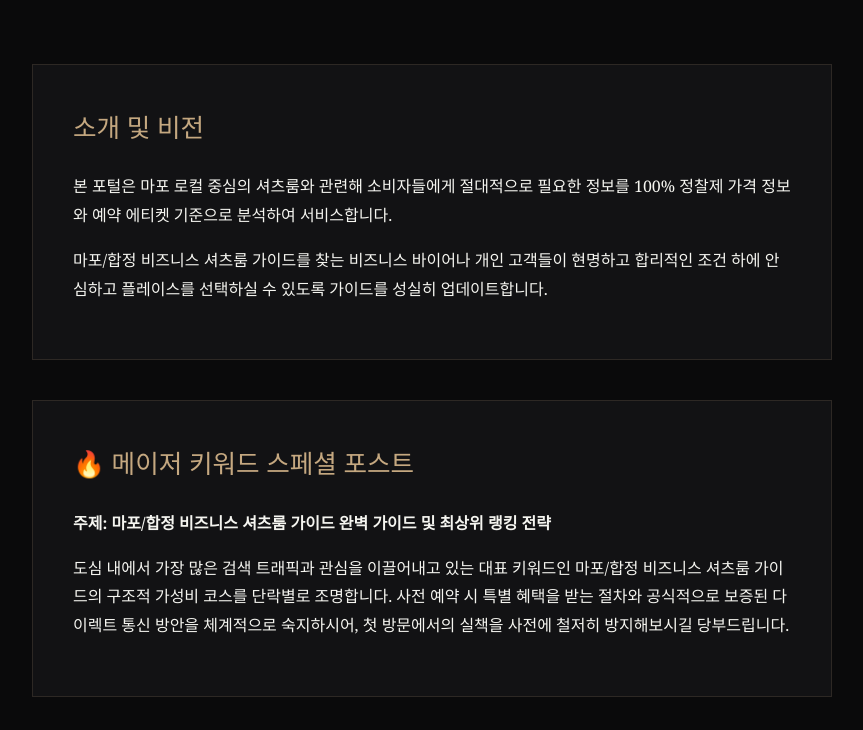
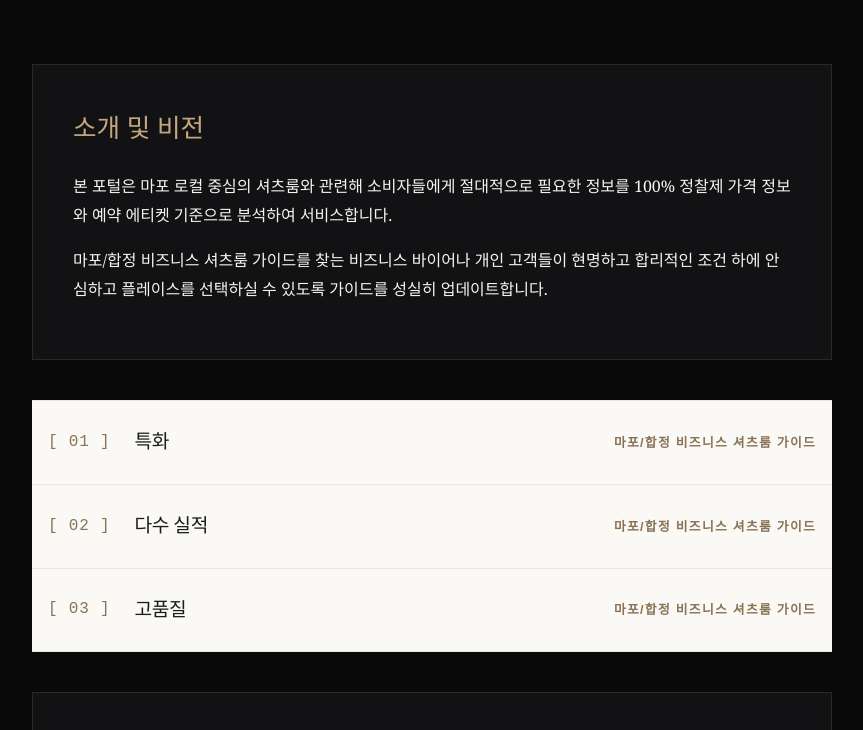
Before and after one commit to tidalhss-star/bp-t1-hwagog-sh, a plain HTML site: page index.html in a window 1280 px wide. Shown: the top 730 px of the page, without its empty margins (208-1071 px from the left). Drawn offline with Linux system fonts and the light colour scheme.

Commit message:
deploy: garbage-free snapshot 2026-05-26T00:02:32.027Z

```diff
--- a/index.html
+++ b/index.html
@@ -114,6 +114,8 @@
       text-align: right;
     }
   </style>
+<meta property="og:image" content="og-image.svg">
+<link rel="icon" type="image/svg+xml" href="favicon.svg">
 </head>
 <body>
   <div class="container">
@@ -124,6 +126,30 @@
       <p>본 포털은 마포 로컬 중심의 셔츠룸와 관련해 소비자들에게 절대적으로 필요한 정보를 100% 정찰제 가격 정보와 예약 에티켓 기준으로 분석하여 서비스합니다.</p>
       <p>마포/합정 비즈니스 셔츠룸 가이드를 찾는 비즈니스 바이어나 개인 고객들이 현명하고 합리적인 조건 하에 안심하고 플레이스를 선택하실 수 있도록 가이드를 성실히 업데이트합니다.</p>
     </section>
+
+<!-- SEO Visual 2: 셔츠룸 Cardless Editorial List -->
+<div class="seo-visual-cards" role="img" aria-label="마포/합정 비즈니스 셔츠룸 가이드 셔츠룸 — 강남 셔츠룸 정보"
+     style="display:flex;flex-direction:column;gap:0;margin:40px 0;border-top:1px solid #e5e5e0;border-bottom:1px solid #e5e5e0;background:#faf9f6">
+  <div style="display:flex;align-items:center;justify-content:space-between;padding:24px 16px;border-bottom:1px solid #e5e5e0;background:transparent">
+    <div style="display:flex;align-items:center;gap:24px">
+      <span style="font-family:monospace;font-size:1rem;color:#8a7355;letter-spacing:0.05em;font-weight:500">[ 01 ]</span>
+      <span style="font-family:serif;font-weight:400;font-size:1.2rem;color:#1c1c1e;letter-spacing:-0.02em">특화</span>
+    </div>
+    <span style="font-family:sans-serif;font-size:0.8rem;letter-spacing:0.1em;text-transform:uppercase;color:#8a7355;font-weight:600">마포/합정 비즈니스 셔츠룸 가이드</span>
+  </div><div style="display:flex;align-items:center;justify-content:space-between;padding:24px 16px;border-bottom:1px solid #e5e5e0;background:transparent">
+    <div style="display:flex;align-items:center;gap:24px">
+      <span style="font-family:monospace;font-size:1rem;color:#8a7355;letter-spacing:0.05em;font-weight:500">[ 02 ]</span>
+      <span style="font-family:serif;font-weight:400;font-size:1.2rem;color:#1c1c1e;letter-spacing:-0.02em">다수 실적</span>
+    </div>
+    <span style="font-family:sans-serif;font-size:0.8rem;letter-spacing:0.1em;text-transform:uppercase;color:#8a7355;font-weight:600">마포/합정 비즈니스 셔츠룸 가이드</span>
+  </div><div style="display:flex;align-items:center;justify-content:space-between;padding:24px 16px;border-bottom:none;background:transparent">
+    <div style="display:flex;align-items:center;gap:24px">
+      <span style="font-family:monospace;font-size:1rem;color:#8a7355;letter-spacing:0.05em;font-weight:500">[ 03 ]</span>
+      <span style="font-family:serif;font-weight:400;font-size:1.2rem;color:#1c1c1e;letter-spacing:-0.02em">고품질</span>
+    </div>
+    <span style="font-family:sans-serif;font-size:0.8rem;letter-spacing:0.1em;text-transform:uppercase;color:#8a7355;font-weight:600">마포/합정 비즈니스 셔츠룸 가이드</span>
+  </div>
+</div>
 
 
     <!-- T1 Premium Layout Content (Major / Minor posts + Reviews) -->
@@ -152,7 +178,9 @@
         <span class="reviewer-name">- 합정동 이*진 님 (20대 정기모임 총무)</span>
       </div>
 
-    </section>
+
+<div class="seo-visual-divider" role="separator" aria-label="마포/합정 비즈니스 셔츠룸 가이드 구분선" style="margin:32px 0;text-align:center;color:#e5e5e0;font-size:0.85rem;letter-spacing:0.5em">◆ ◆ ◆</div>
+</section>
 
   </div>
   <footer>
```
Also changed, not shown: 1 other file.
